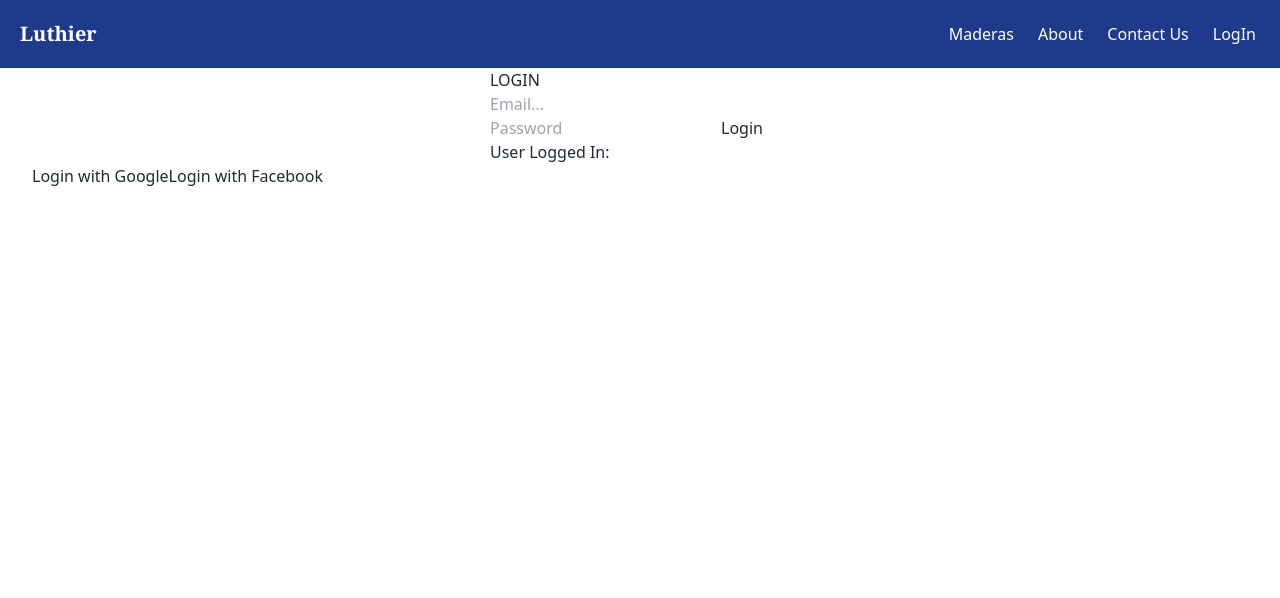
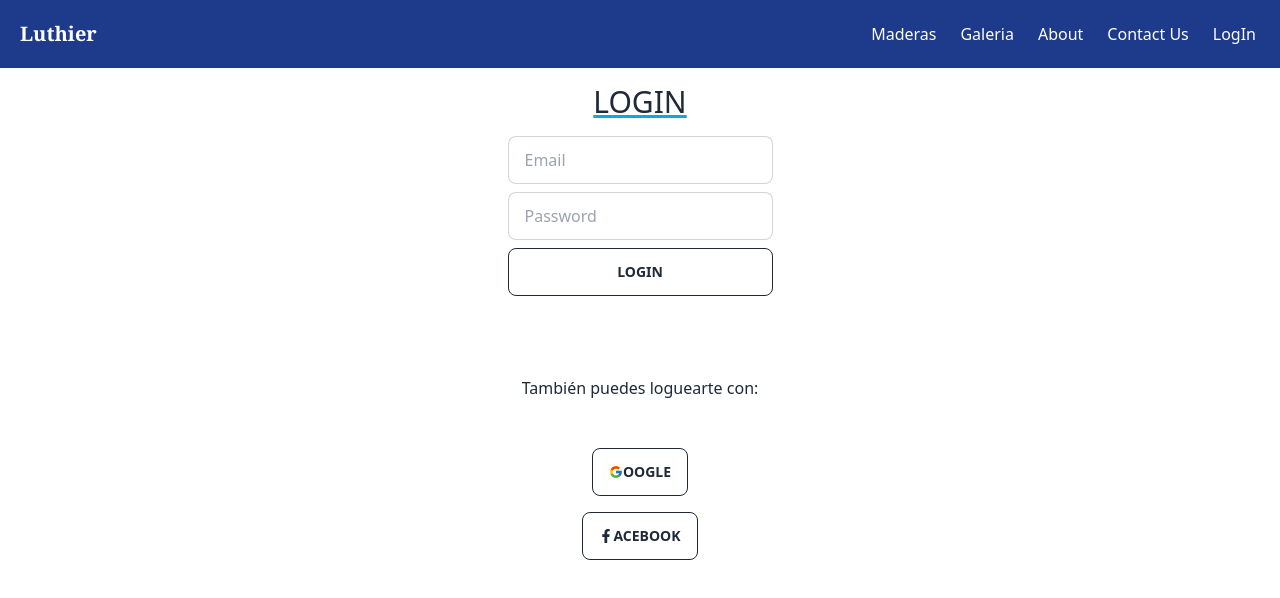
Before and after one commit to Pagarodam/app-luthier, a Next.js app: page /login in a window 1280 px wide. Shown: the top 598 px of the page. Built offline with nearby package versions, Linux system fonts and the light colour scheme; no server answers.

Commit message:
login maquetado

```diff
--- a/components/login/index.js
+++ b/components/login/index.js
@@ -1,4 +1,7 @@
 import Button from '../../components/Button';
+import { FcGoogle } from 'react-icons/fc';
+import { FaFacebookF } from 'react-icons/fa';
+
 import {
   GoogleAuthProvider,
   signInWithPopup,
@@ -30,7 +33,12 @@ export function LoginGoogle() {
   };
 
   return (
-    <Button style="" onClick={signInWithGoogle} label="Login with Google" />
+    <>
+      <button onClick={signInWithGoogle} className="btn btn-outline m-2">
+        <FcGoogle />
+        oogle
+      </button>
+    </>
   );
 }
 
@@ -62,11 +70,15 @@ export function LoginMail() {
 
   return (
     <>
-      <div className={styles.signin}>
-        <h1>LOGIN</h1>
+      <h1 className="text-center m-4 underline decoration-sky-500 mt-4 antialiased text-3xl">
+        LOGIN
+      </h1>
+      <div className="flex justify-center items-center">
+        <div className="form-control">
           <input
             type="email"
-          placeholder="Email..."
+            placeholder="Email"
+            className="input input-bordered mb-2"
             onChange={(e) => {
               setLoginEmail(e.target.value);
             }}
@@ -74,21 +86,19 @@ export function LoginMail() {
           <input
             type="password"
             placeholder="Password"
+            className="input input-bordered mb-2"
             onChange={(e) => {
               setLoginPassword(e.target.value);
             }}
           ></input>
-        <Button style="" onClick={login} label="Login" />
-        <h4>User Logged In: </h4>
-        {user?.email}
+          <button onClick={login} className="btn btn-outline">
+            login
+          </button>
+        </div>
       </div>
     </>
   );
 }
-
-export const logout = async () => {
-  await signOut(authentication);
-};
 
 //Facebook Login
 export function LoginFacebook() {
@@ -123,10 +133,9 @@ export function LoginFacebook() {
       });
   };
   return (
-    <Button
-      style=""
-      onClick={singnInWithFacebook}
-      label="Login with Facebook"
-    />
+    <button className="btn btn-outline m-2" onClick={singnInWithFacebook}>
+      <FaFacebookF />
+      acebook
+    </button>
   );
 }
--- a/components/nav/index.js
+++ b/components/nav/index.js
@@ -43,6 +43,11 @@ const Navbar = () => {
           <Link href="/gallery/woods">
             <a className="lg:inline-flex lg:w-auto px-3 py-2 rounded hover:bg-gray-900">
               Maderas
+            </a>
+          </Link>
+          <Link href="/gallery">
+            <a className="lg:inline-flex lg:w-auto px-3 py-2 rounded hover:bg-gray-900">
+              Galeria
             </a>
           </Link>
 
--- a/pages/login/index.js
+++ b/pages/login/index.js
@@ -9,8 +9,9 @@ import styles from '../../styles/Home.module.css';
 export default function Login({ providers }) {
   return (
     <>
-      <div className={styles.container}>
-        <LoginMail />
+      <LoginMail />
+      <div className="flex flex-col justify-center items-center content-center justify-items-center m-20 w-200">
+        <h3 className="text-center mb-10">También puedes loguearte con:</h3>
         <LoginGoogle />
         <LoginFacebook />
       </div>
```
Lines whose indentation alone changed are shown as unchanged.
